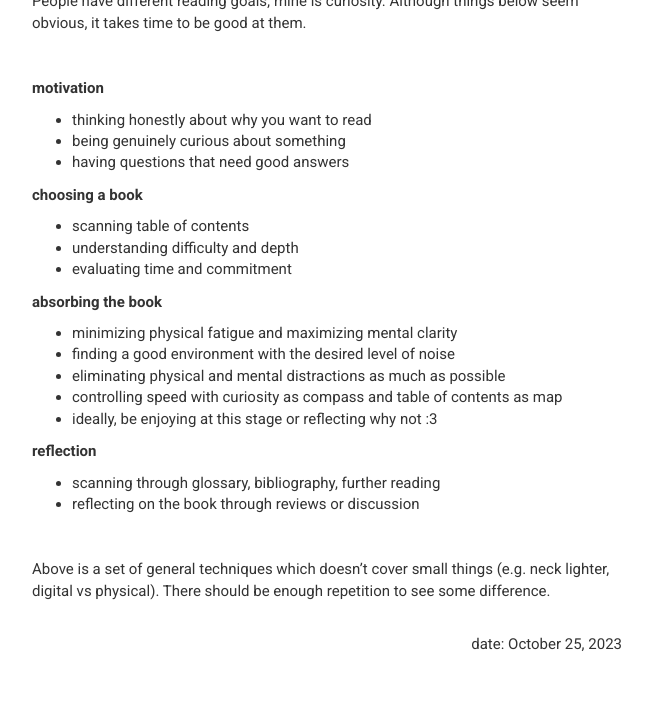
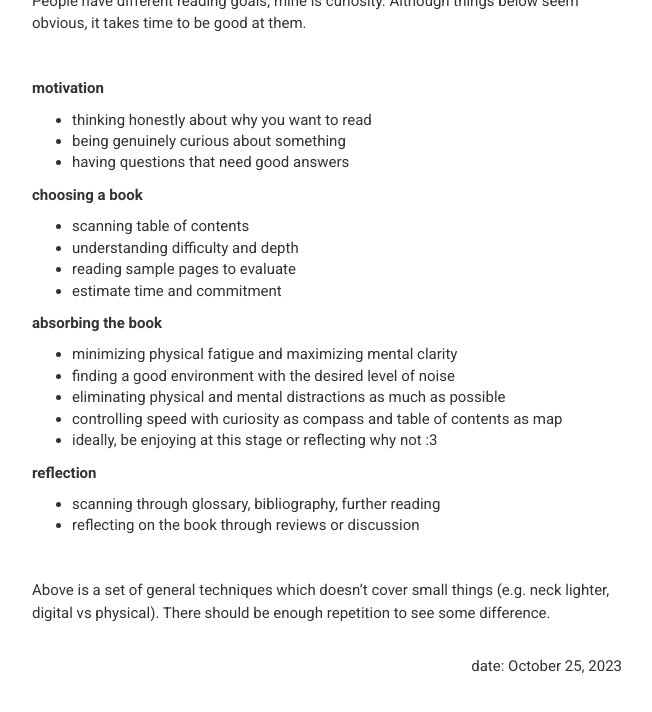
Before and after one commit to ianomad/ianomad.github.io, a Jekyll site: the page built from _posts/2023-10-25-How-I-Read.md, in a window 1280 px wide and 900 px high, scrolled down 1908 px, cut to the strip 0-782 px from the top of the window. Shown: the top 712 px of the strip, without its empty margins (223-875 px from the left). Built offline with Jekyll 4.4.1, drawn with Linux system fonts in a browser that asks for light colours; nearby versions of some CDN libraries.

Commit message:
Update 2023-10-25-How-I-Read.md

```diff
--- a/_posts/2023-10-25-How-I-Read.md
+++ b/_posts/2023-10-25-How-I-Read.md
@@ -115,7 +115,8 @@ it takes time to be good at them.
 
 - scanning table of contents
 - understanding difficulty and depth
-- evaluating time and commitment
+- reading sample pages to evaluate
+- estimate time and commitment
 
 **absorbing the book**
 
```
